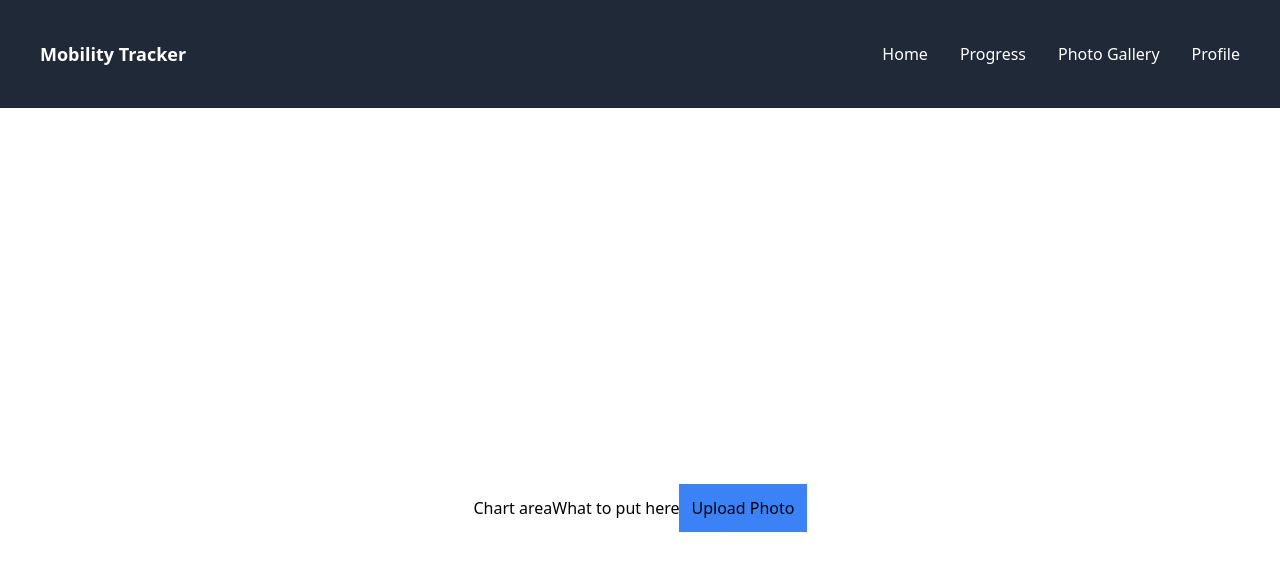
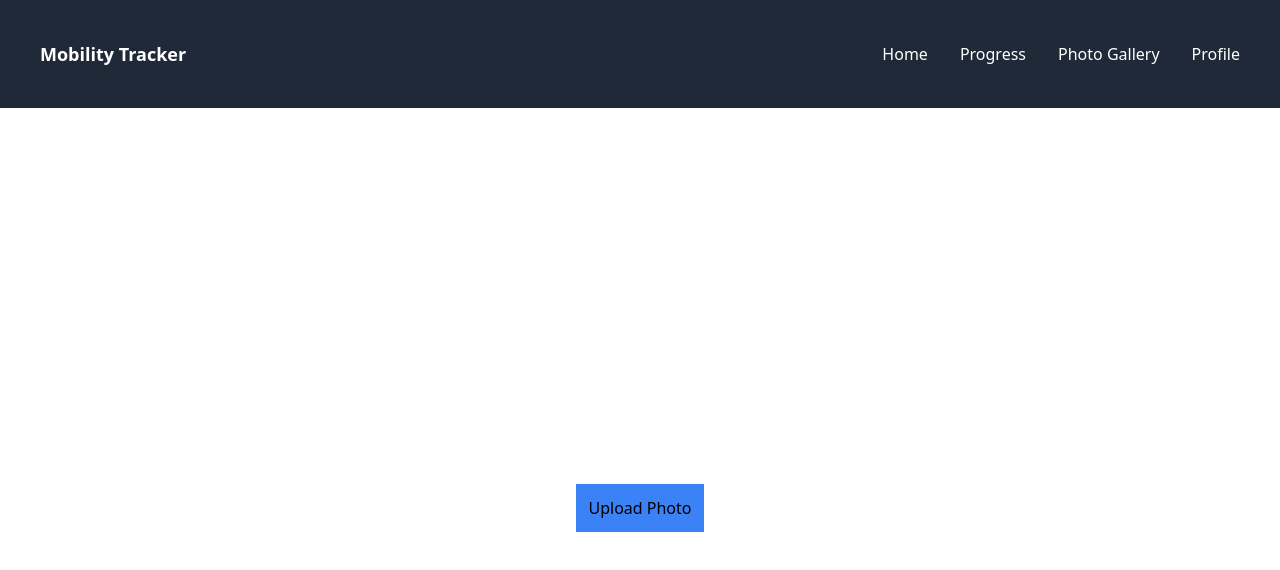
Before and after one commit to Collin-Lung/mobility, a website: page public/index.html in a window 1280 px wide. Drawn offline with Linux system fonts and the light colour scheme.

Commit message:
Start from square 1 and figma

```diff
--- a/public/index.html
+++ b/public/index.html
@@ -29,13 +29,6 @@
 
   <main>
     <div class="w-screen h-screen flex justify-center items-center">
-      <div>
-        Chart area
-      </div>
-
-      <div>
-        What to put here
-      </div>
 
       <button class="p-3 bg-blue-500 ">
         Upload Photo
```
